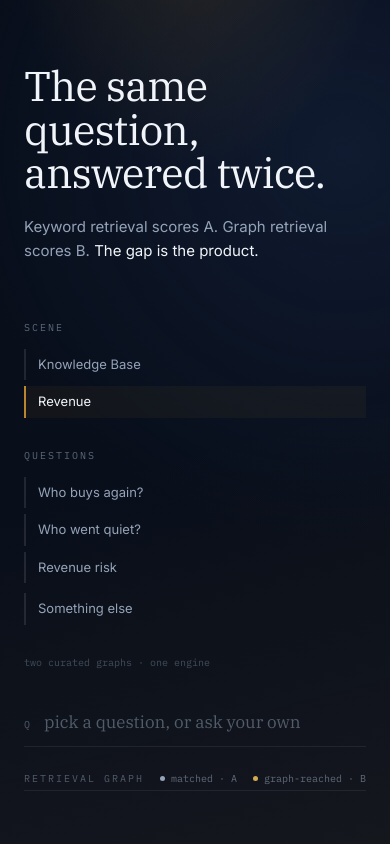
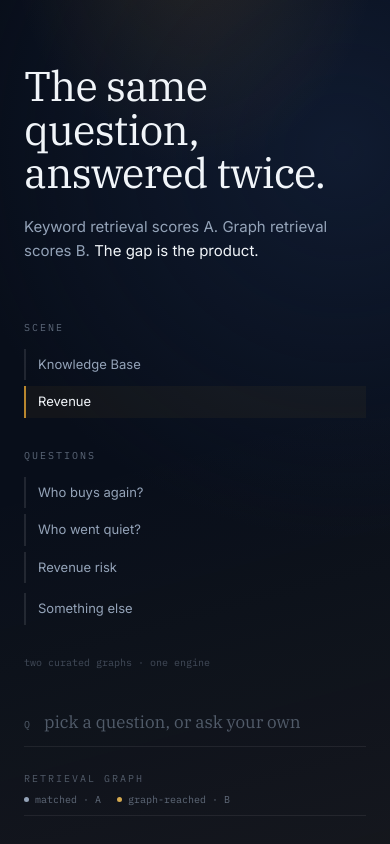
Before and after one commit to kmagwenzi/ai-suplex-ultra-showcase, a Next.js app: page / in a window 390 px wide. Shown: the top 844 px of the page. Built offline with nearby package versions, Linux system fonts and the light colour scheme.

Commit message:
T004 fix: stack the graph legend under 640px
At 390px the 'Retrieval graph' label and its legend collided on one line.\nThey now stack below the sm breakpoint.

```diff
--- a/app/page.tsx
+++ b/app/page.tsx
@@ -429,7 +429,7 @@ export default function Home() {
 
             {/* Graph band — full bleed, hairline */}
             <div className="relative">
-              <div className="mb-1 flex items-center justify-between">
+              <div className="mb-2 flex flex-col gap-1.5 sm:mb-1 sm:flex-row sm:items-center sm:justify-between">
                 <span className="font-mono text-[10px] uppercase tracking-[0.2em] text-mut/50">
                   Retrieval graph
                 </span>
```
